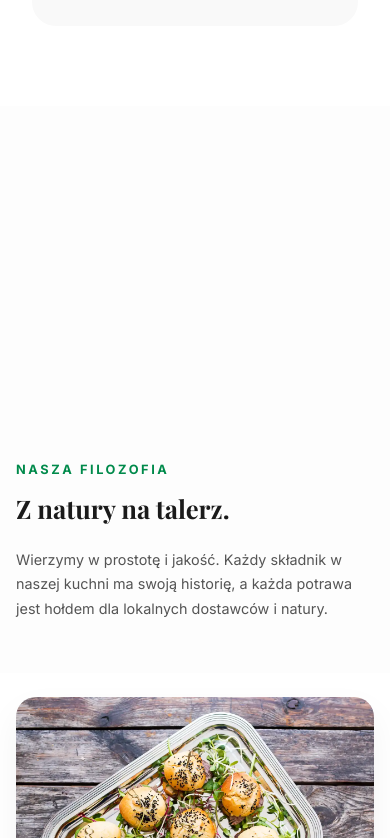
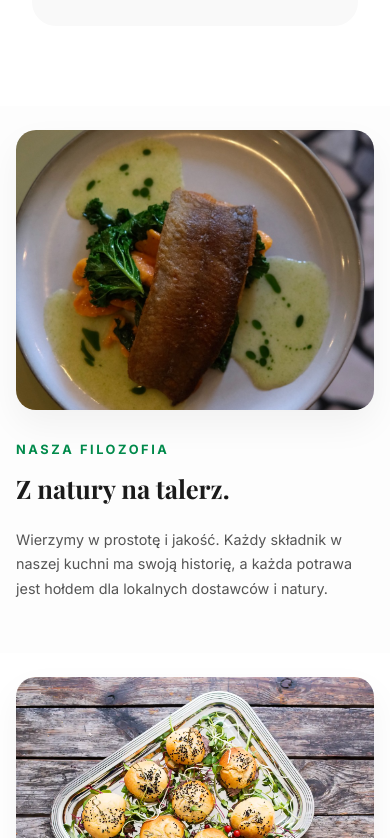
Before and after one commit to johnbosco6/zeln2, a Next.js app: page / in a window 390 px wide. Shown: the part 2386-3224 px from the top of the page. Built offline with nearby package versions, Linux system fonts and the light colour scheme; a web font is replaced by a local one.

Commit message:
Fix: image not showing in philosophy section on mobile devices

```diff
--- a/app/page.module.css
+++ b/app/page.module.css
@@ -280,9 +280,16 @@
     display: flex;
     flex-direction: column-reverse;
   }
+  .splitSectionAlt .splitGrid .splitImageContainer {
+    height: 280px;
+    width: 100%;
+    flex-shrink: 0;
+    position: relative;
+  }
   .splitImageContainer {
-    height: 300px;
+    height: 280px;
     border-radius: 20px;
+    width: 100%;
   }
   .splitTitle {
     font-size: 1.6rem;
```
